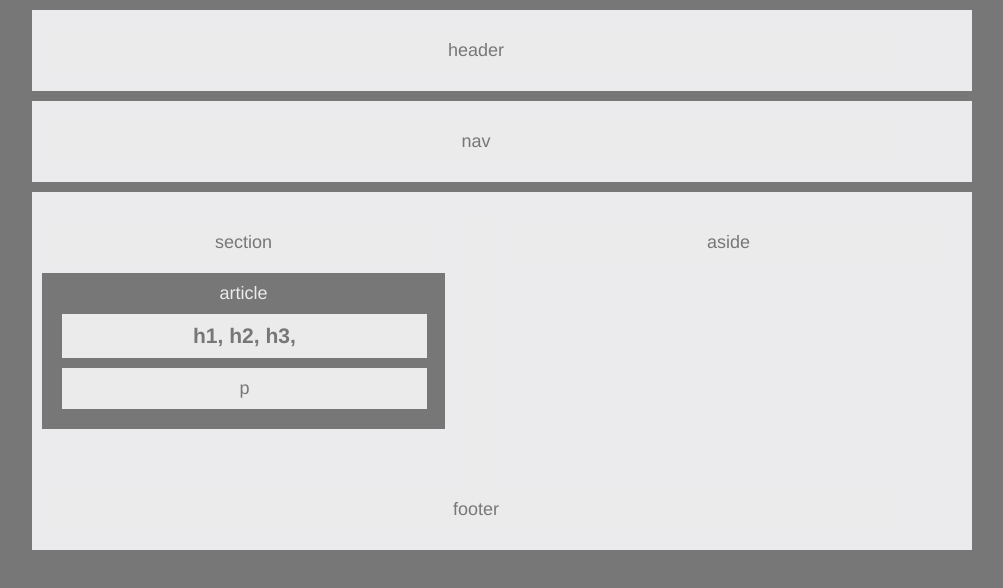
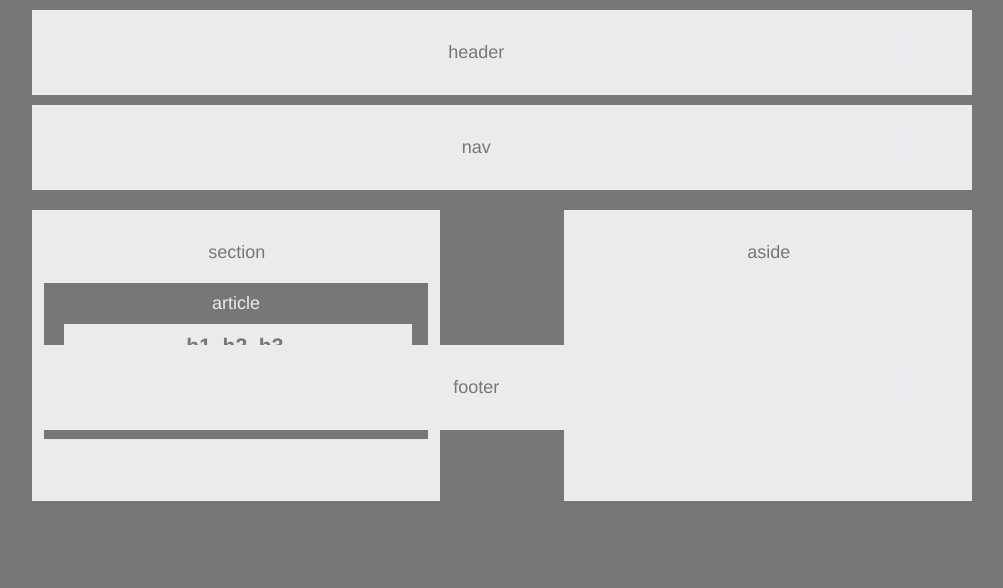
Before and after one commit to Christianlance85/HW-Wireframe, a plain HTML site: page index.html in a window 1280 px wide. Shown: the whole page, without its empty margins (138-1141 px from the left). Drawn offline with Linux system fonts and the light colour scheme.

Commit message:
fixed the spacing between boxes

```diff
--- a/style.css
+++ b/style.css
@@ -12,25 +12,26 @@ body {
 header,
 nav,
 section,
-aside,
-footer {
+aside{
     display: block;
     background: #ebebee;
     text-align: center;
-    padding: 10px;
+    padding: 12px;
     margin: 10px;
 
 }
 /* Designing the "section" part of the section element. */
 section {
-    width: 42%;
+    display: block;
+    width: 40%;
     float: left;
     height: 267px;
 }
 /* Aligning the aside section. */
 aside {
+    display: block;
     float: right;
-    width: 48%;
+    width: 40%;
     overflow: hidden;
     height: 267px;
 
@@ -49,6 +50,7 @@ article {
 
 h1,
 p {
+    display: block;
     background: #ebebeb;
     color: #777;
     padding: 10px;
@@ -56,3 +58,15 @@ p {
     margin: 10px;
     width: 90%;
 }
+
+
+footer {
+    display: block;
+    background: #ebebee;
+    text-align: center;
+    padding: 12px;
+    margin: 10px;
+    position: fixed;
+    bottom: 360px;
+    width: 916px;
+}
```
